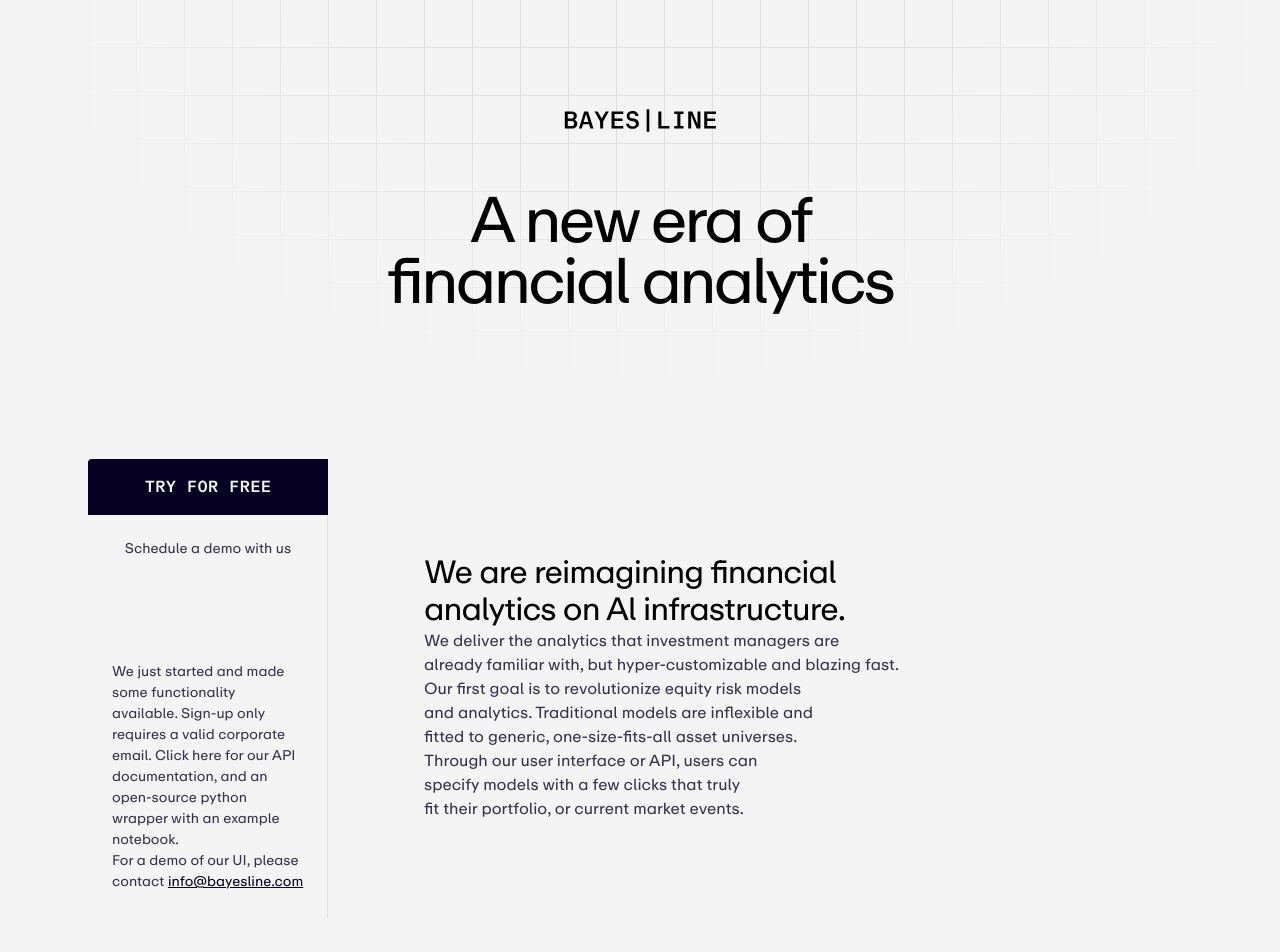
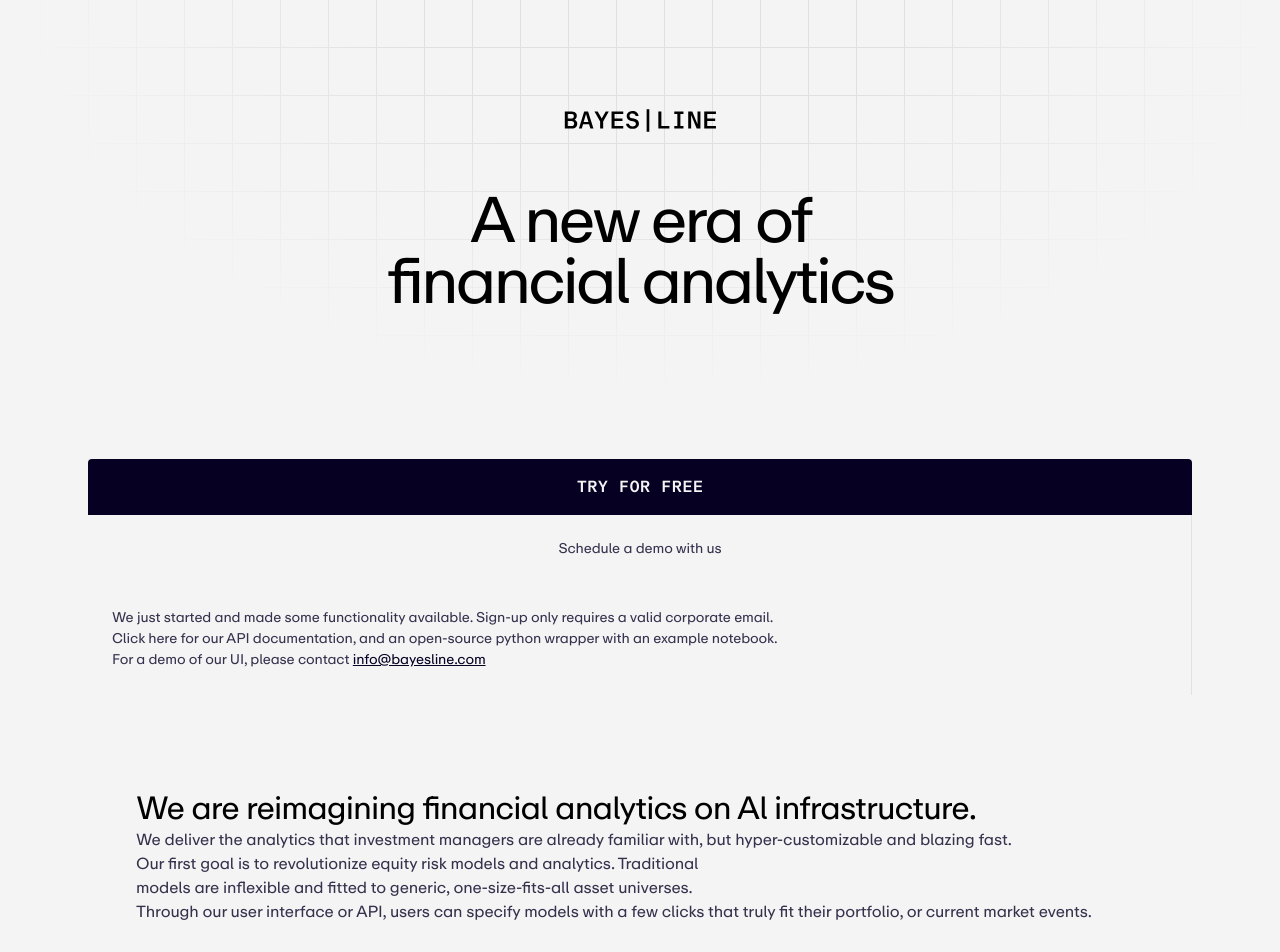
Before and after one commit to sebastiangraz/bayesline, a React (Vite) app: page / in a window 1280 px wide. Shown: the top 952 px of the page. Built offline with nearby package versions, Linux system fonts and the light colour scheme.

Commit message:
add queries

```diff
--- a/src/App.tsx
+++ b/src/App.tsx
@@ -9,7 +9,7 @@
 
       <Hero />
 
-      <Box bg="primary" className={`${utils.section} z-1 `}>
+      <Box bg="primary" className={`${utils.section} z-1`}>
         <div
           className="e-3 border-r"
           style={{ display: 'flex', flexDirection: 'column', justifyContent: 'space-between' }}
--- a/src/global.css
+++ b/src/global.css
@@ -9,6 +9,7 @@
 }
 
 @custom-media --sm (min-width: 560px);
+@custom-media --md (min-width: 768px);
 @custom-media --lg (min-width: 960px);
 
 * {
@@ -58,6 +59,7 @@
   margin: 0;
   font-size: 1rem;
   color: hsl(var(--dark) / 0.8);
+  letter-spacing: -0.01em;
 }
 
 button {
--- a/src/utils.module.css
+++ b/src/utils.module.css
@@ -52,7 +52,13 @@
   }
 
   & :global(.s-3) {
-    grid-column-start: 4;
+    grid-column-start: 1;
+    @media (--md) {
+      grid-column-start: 5;
+    }
+    @media (--lg) {
+      grid-column-start: 4;
+    }
   }
 
   & :global(.s-2) {
@@ -78,7 +84,13 @@
   }
 
   & :global(.e-6) {
-    grid-column-end: 7;
+    grid-column-end: 13;
+    @media (--md) {
+      grid-column-end: 7;
+    }
+    @media (--lg) {
+      grid-column-end: 7;
+    }
   }
 
   & :global(.e-4) {
@@ -86,7 +98,13 @@
   }
 
   & :global(.e-3) {
-    grid-column-end: 4;
+    grid-column-end: 13;
+    @media (--md) {
+      grid-column-end: 5;
+    }
+    @media (--lg) {
+      grid-column-end: 4;
+    }
   }
 
   & :global(.e-2) {
```
